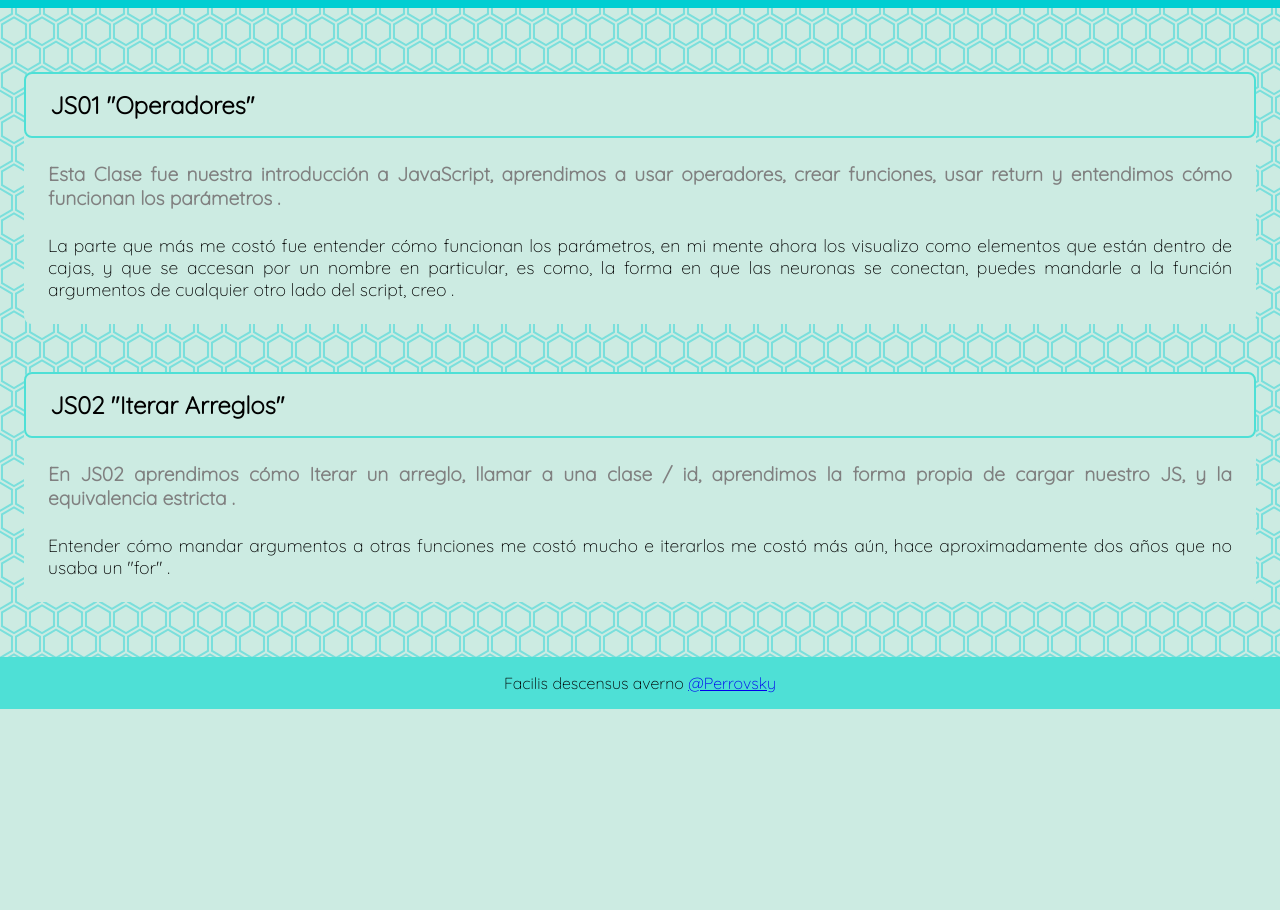
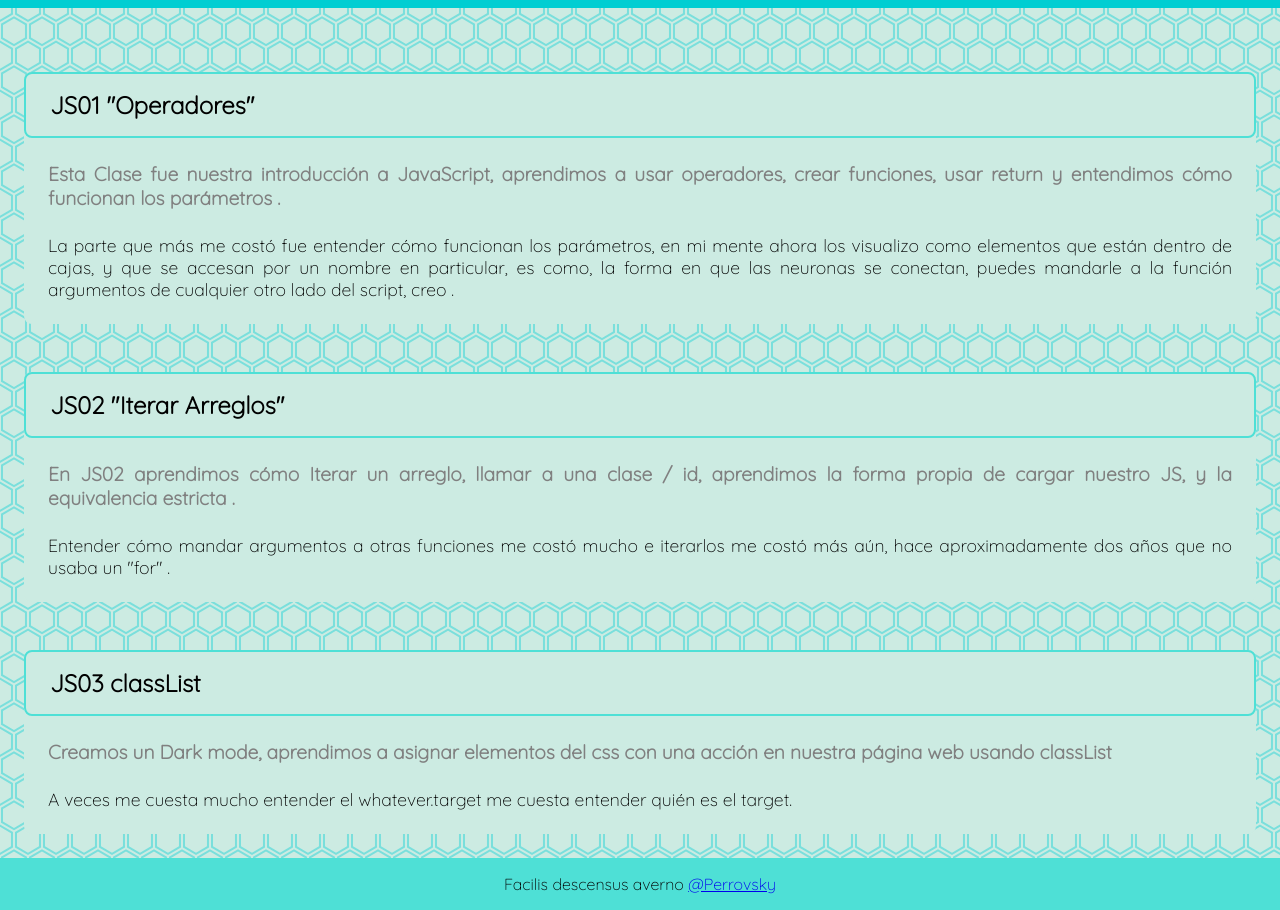
Before and after one commit to ChampBloom/MiJS, a plain HTML site: page MiJS.html in a window 1280 px wide. Shown: the part 91-1001 px from the top of the page. Before the commit the page ends 800 px from the top, so only its background shows below. Drawn offline with Linux system fonts and the light colour scheme; a script that the page names is missing; a web font is replaced by a local one.

Commit message:
JS03ClassList

```diff
--- a/MiJS.html
+++ b/MiJS.html
@@ -47,6 +47,18 @@
                     aproximadamente dos años que no usaba un "for" .
                 </div>
             </section>
+            <section class="lesson">
+                <h2 class="title">
+                    JS03 classList
+                </h2>
+                <div class="text">
+                    Creamos un Dark mode, aprendimos a asignar elementos del css con una acción en nuestra página web
+                    usando classList
+                </div>
+                <div class="struggle_text">
+                    A veces me cuesta mucho entender el whatever.target me cuesta entender quién es el target.
+                </div>
+            </section>
         </div>
     </main>
     <footer id="footer">
```
